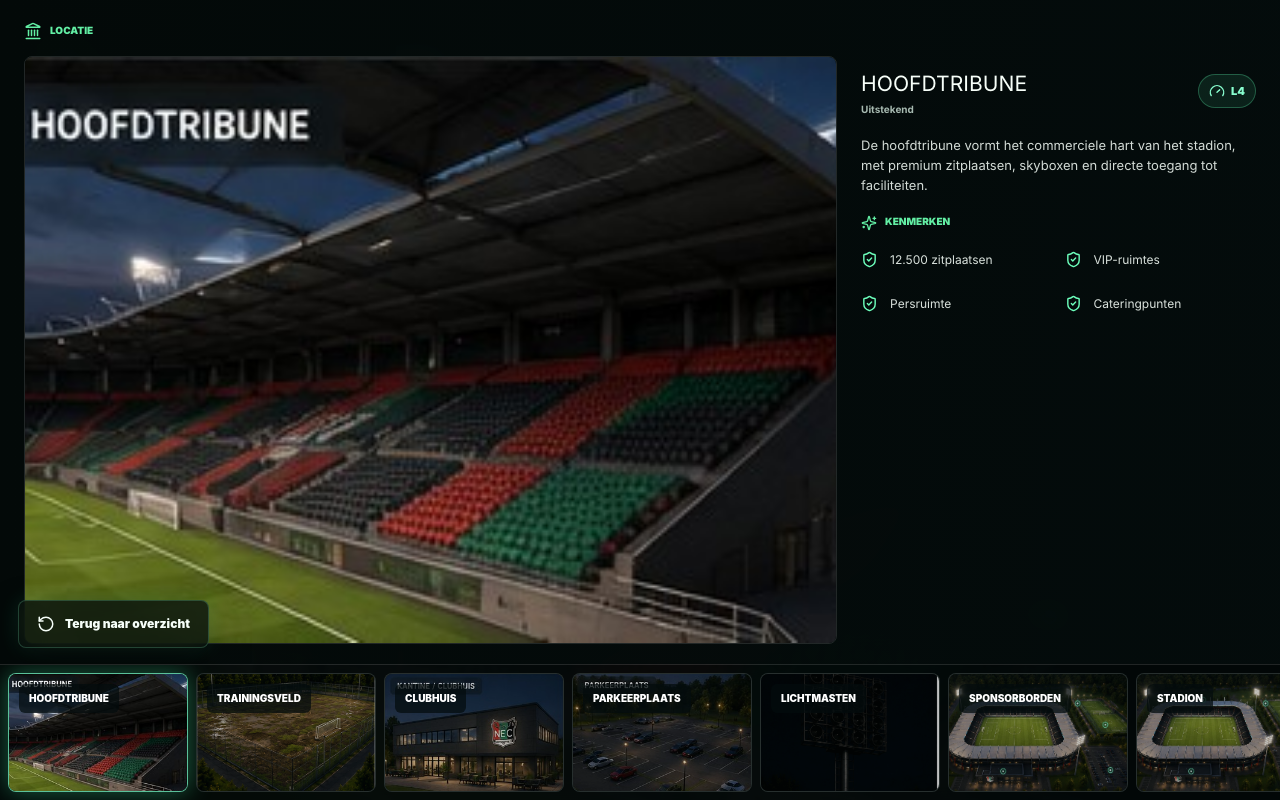
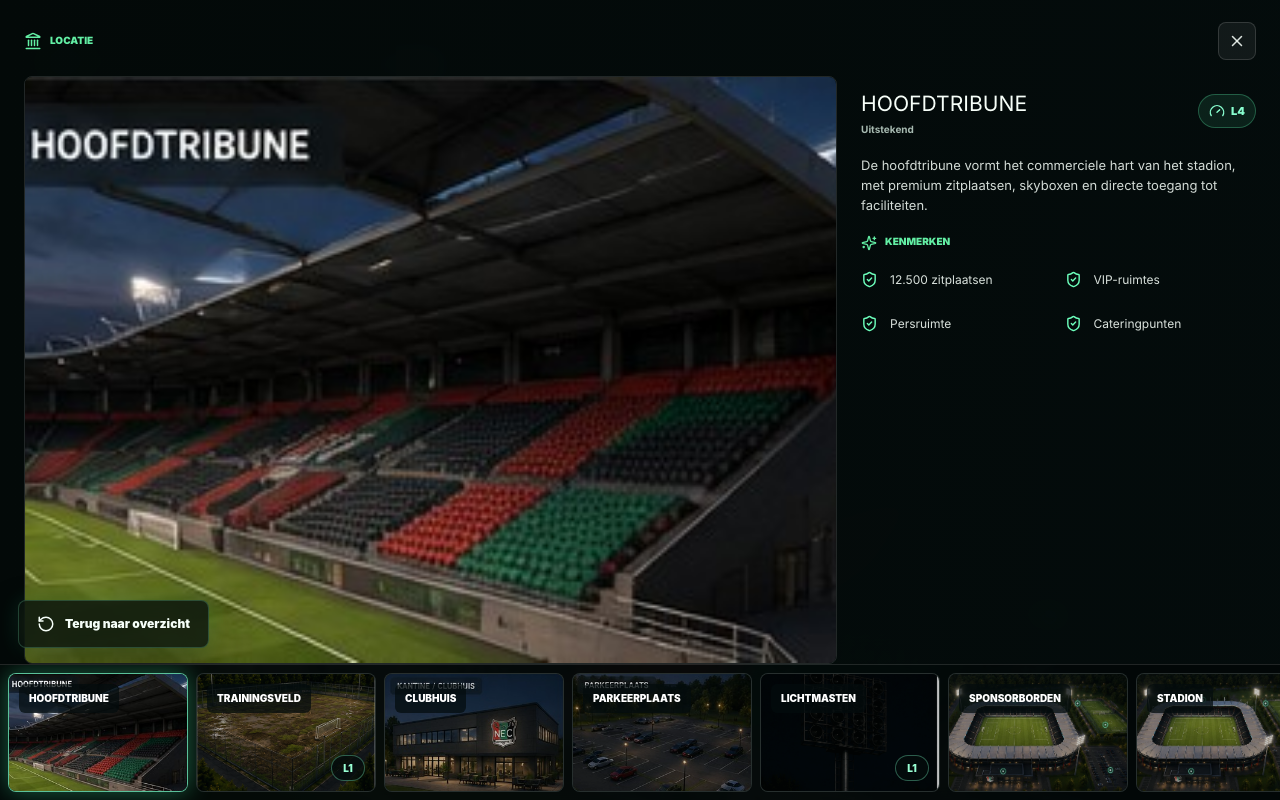
Before and after one commit to sjoerdpeters-cpc/visual-football-manager, a React (Vite) app: page / in a window 1280 px wide. Both pictures are taken after a click on the button "HOOFDTRIBUNE". Built offline with nearby package versions, Linux system fonts and the light colour scheme.

Commit message:
Improve detail overlay UX

```diff
--- a/src/components/BottomGallery.tsx
+++ b/src/components/BottomGallery.tsx
@@ -1,5 +1,5 @@
 import { motion } from 'framer-motion';
-import type { StadiumLocation } from '../data/locations';
+import { upgradeLevelData, type StadiumLocation } from '../data/locations';
 
 type BottomGalleryProps = {
   locations: StadiumLocation[];
@@ -16,7 +16,10 @@ export function BottomGallery({ locations, selectedId, onSelect }: BottomGallery
       transition={{ delay: 0.18, duration: 0.42 }}
       aria-label="Locatie previews"
     >
-      {locations.map((location) => (
+      {locations.map((location) => {
+        const isUpgradeable = Boolean(upgradeLevelData[location.id]);
+
+        return (
           <button
             className={`gallery-card ${selectedId === location.id ? 'gallery-card-active' : ''}`}
             type="button"
@@ -25,8 +28,10 @@ export function BottomGallery({ locations, selectedId, onSelect }: BottomGallery
           >
             <img src={location.image} alt="" />
             <span>{location.name}</span>
+            {isUpgradeable && <strong className="gallery-level-badge">L{location.level}</strong>}
           </button>
-      ))}
+        );
+      })}
     </motion.nav>
   );
 }
--- a/src/components/LocationPanel.tsx
+++ b/src/components/LocationPanel.tsx
@@ -1,15 +1,22 @@
 import { AnimatePresence, motion } from 'framer-motion';
-import { ArrowUpRight, Gauge, ShieldCheck, Sparkles } from 'lucide-react';
+import { ArrowUpRight, Gauge, ShieldCheck, Sparkles, X } from 'lucide-react';
 import type { StadiumLocation } from '../data/locations';
 
 type LocationPanelProps = {
   location: StadiumLocation;
   onUpgrade?: () => void;
+  onClose: () => void;
   canUpgrade?: boolean;
   maxLevel?: number;
 };
 
-export function LocationPanel({ location, onUpgrade, canUpgrade = false, maxLevel = 5 }: LocationPanelProps) {
+export function LocationPanel({
+  location,
+  onUpgrade,
+  onClose,
+  canUpgrade = false,
+  maxLevel = 5,
+}: LocationPanelProps) {
   const Icon = location.icon;
   const isUpgradeable = Boolean(onUpgrade);
   const buttonLabel = canUpgrade ? `Upgrade naar level ${location.level + 1}` : `Max level ${maxLevel} bereikt`;
@@ -24,10 +31,15 @@ export function LocationPanel({ location, onUpgrade, canUpgrade = false, maxLeve
         exit={{ opacity: 0, x: 20, scale: 0.98 }}
         transition={{ duration: 0.32, ease: 'easeOut' }}
       >
-        <div className="panel-kicker">
-          <Icon size={18} />
-          Locatie
-        </div>
+        <header className="panel-header">
+          <div className="panel-kicker">
+            <Icon size={18} />
+            Locatie
+          </div>
+          <button className="panel-close-button" type="button" onClick={onClose} aria-label="Sluit detailpaneel">
+            <X size={18} />
+          </button>
+        </header>
 
         <div className="panel-body">
           <img className="panel-image" src={location.image} alt={location.name} />
--- a/src/components/StadiumMap.tsx
+++ b/src/components/StadiumMap.tsx
@@ -1,6 +1,6 @@
 import { AnimatePresence, motion } from 'framer-motion';
 import { RotateCcw, Shield } from 'lucide-react';
-import { useMemo, useState } from 'react';
+import { useEffect, useMemo, useState } from 'react';
 import {
   locations,
   overviewImage,
@@ -45,6 +45,22 @@ export function StadiumMap() {
     setSelectedId((currentId) => (currentId === location.id ? overviewLocation.id : location.id));
   };
   const closeDetail = () => setSelectedId(overviewLocation.id);
+
+  useEffect(() => {
+    if (!detailOpen) {
+      return;
+    }
+
+    const closeOnEscape = (event: KeyboardEvent) => {
+      if (event.key === 'Escape') {
+        closeDetail();
+      }
+    };
+
+    window.addEventListener('keydown', closeOnEscape);
+    return () => window.removeEventListener('keydown', closeOnEscape);
+  }, [detailOpen, overviewLocation.id]);
+
   const upgradeSelectedLocation = () => {
     if (!selectedUpgradeLevels) {
       return;
@@ -102,6 +118,7 @@ export function StadiumMap() {
           <LocationPanel
             location={selected}
             onUpgrade={selectedUpgradeLevels ? upgradeSelectedLocation : undefined}
+            onClose={closeDetail}
             canUpgrade={Boolean(selectedUpgradeLevels && selected.level < selectedUpgradeLevels.length)}
             maxLevel={selectedUpgradeLevels?.length}
           />
--- a/src/styles.css
+++ b/src/styles.css
@@ -216,6 +216,13 @@ button {
   background: rgba(116, 255, 198, 0.26);
 }
 
+.panel-header {
+  display: flex;
+  align-items: center;
+  justify-content: space-between;
+  gap: 16px;
+}
+
 .panel-kicker,
 .feature-heading {
   display: flex;
@@ -225,6 +232,24 @@ button {
   font-size: 10px;
   font-weight: 900;
   text-transform: uppercase;
+}
+
+.panel-close-button {
+  display: grid;
+  place-items: center;
+  width: 38px;
+  height: 38px;
+  border: 1px solid rgba(255, 255, 255, 0.14);
+  border-radius: 8px;
+  color: rgba(247, 255, 249, 0.88);
+  background: rgba(255, 255, 255, 0.06);
+  cursor: pointer;
+}
+
+.panel-close-button:hover {
+  border-color: rgba(116, 255, 198, 0.42);
+  color: #ffffff;
+  background: rgba(39, 133, 88, 0.24);
 }
 
 .panel-image {
@@ -478,6 +503,24 @@ button {
   text-transform: uppercase;
 }
 
+.gallery-level-badge {
+  position: absolute;
+  right: 10px;
+  bottom: 10px;
+  display: inline-flex;
+  align-items: center;
+  justify-content: center;
+  min-width: 34px;
+  height: 26px;
+  padding: 0 8px;
+  border: 1px solid rgba(123, 255, 203, 0.34);
+  border-radius: 999px;
+  color: #99ffd4;
+  background: rgba(4, 12, 13, 0.76);
+  font-size: 10px;
+  font-weight: 900;
+}
+
 .gallery-card-active {
   border-color: rgba(119, 255, 203, 0.74);
   box-shadow: 0 0 24px rgba(75, 255, 178, 0.34);
```
Lines whose indentation alone changed are shown as unchanged.
